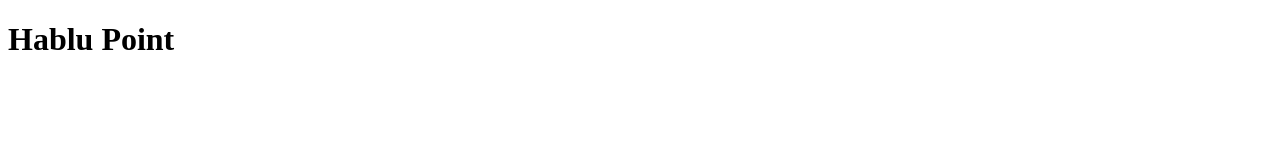
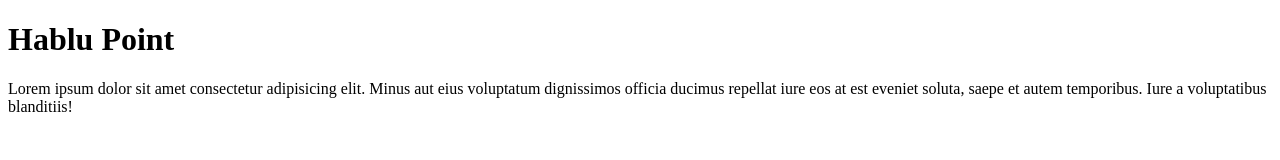
Before and after one commit to alauddinpoint/HP-GitHub, a plain HTML site: page index.html in a window 1280 px wide. Drawn offline with Linux system fonts and the light colour scheme.

Commit message:
ptag added

```diff
--- a/index.html
+++ b/index.html
@@ -7,5 +7,6 @@
 </head>
 <body>
     <h1>Hablu Point</h1>
+    <p>Lorem ipsum dolor sit amet consectetur adipisicing elit. Minus aut eius voluptatum dignissimos officia ducimus repellat iure eos at est eveniet soluta, saepe et autem temporibus. Iure a voluptatibus blanditiis!</p>
 </body>
 </html>
```
